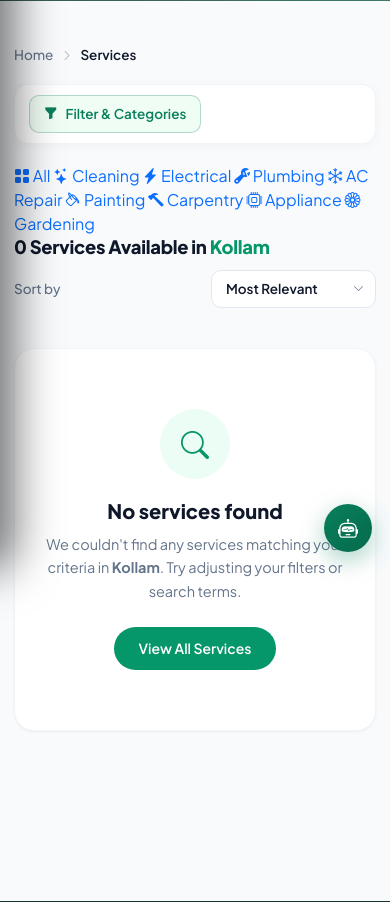
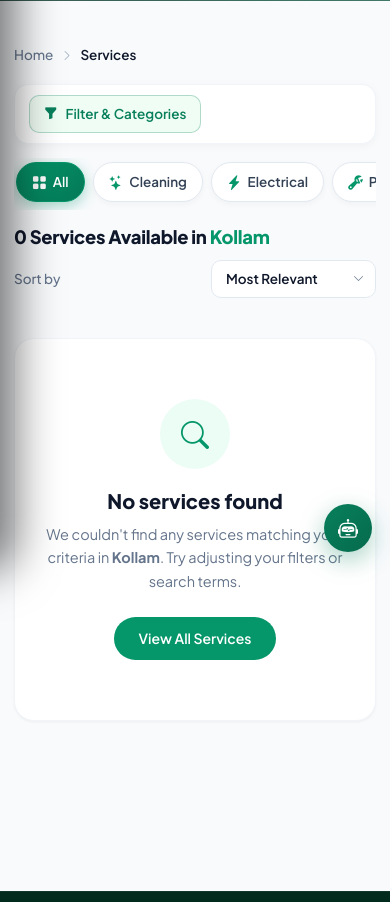
Before and after one commit to AgenticxKnowledgesolutions/LAMO, a Django app: page /service_page/ in a window 390 px wide. Shown: the part 436-1338 px from the top of the page. Run offline with Django 5.2, Linux system fonts and the light colour scheme; data that the repository does not hold is empty; some libraries are stand-ins or nearby versions; some web fonts are replaced.

Commit message:
fix(ui): remove duplicate location change in mobile drawer and style mobile category chips

```diff
--- a/lamo/lamoapp/static/css/lamo_service-service_page.css
+++ b/lamo/lamoapp/static/css/lamo_service-service_page.css
@@ -708,6 +708,75 @@
     color: #EF4444;
 }
 
+/* ==========================================================================
+   MOBILE CATEGORIES CHIPS SCROLLBAR (SWIPEABLE HORIZONTAL PILLS)
+   ========================================================================== */
+.mobile-categories-chips-wrap {
+    margin: -6px 0 16px 0;
+    width: 100%;
+    overflow: hidden;
+}
+
+.mobile-categories-scroll {
+    display: flex;
+    align-items: center;
+    gap: 8px;
+    overflow-x: auto;
+    padding: 4px 2px 8px;
+    scrollbar-width: none;
+    -ms-overflow-style: none;
+    -webkit-overflow-scrolling: touch;
+}
+
+.mobile-categories-scroll::-webkit-scrollbar {
+    display: none;
+    width: 0;
+    height: 0;
+}
+
+.mobile-cat-chip {
+    display: inline-flex;
+    align-items: center;
+    gap: 6px;
+    padding: 8px 15px;
+    border-radius: 9999px;
+    background: #FFFFFF;
+    border: 1.5px solid #E2E8F0;
+    color: #334155 !important;
+    font-size: 0.84rem;
+    font-weight: 600;
+    white-space: nowrap;
+    text-decoration: none !important;
+    box-shadow: 0 2px 6px rgba(0, 0, 0, 0.04);
+    transition: all 0.22s cubic-bezier(0.16, 1, 0.3, 1);
+    flex-shrink: 0;
+}
+
+.mobile-cat-chip:hover {
+    background: #ECFDF5;
+    border-color: #A7F3D0;
+    color: #059669 !important;
+    transform: translateY(-1px);
+    box-shadow: 0 4px 10px rgba(5, 150, 105, 0.12);
+}
+
+.mobile-cat-chip i {
+    font-size: 0.92rem;
+    color: #059669;
+    transition: color 0.2s ease;
+}
+
+.mobile-cat-chip.active {
+    background: linear-gradient(135deg, #059669 0%, #047857 100%);
+    border-color: #059669;
+    color: #FFFFFF !important;
+    box-shadow: 0 4px 14px rgba(5, 150, 105, 0.35);
+}
+
+.mobile-cat-chip.active i {
+    color: #FFFFFF !important;
+}
+
 .mobile-filter-overlay {
     position: fixed;
     inset: 0;
--- a/lamo/templates/base.html
+++ b/lamo/templates/base.html
@@ -391,17 +391,6 @@
                   <span data-i18n="nav_notifications">Notifications</span>
                 </a>
                 {% endif %}
-              </li>
-
-              <!-- 5. LOCATION / CHANGE DISTRICT (Mobile Menu Item) -->
-              <li class="nav-item d-lg-none">
-                <a class="nav-link" href="?change_district=1">
-                  <i class="bi bi-geo-alt"></i>
-                  <span data-i18n="nav_change_district">Change District</span>
-                  <span class="badge bg-white text-dark border font-monospace nav-drawer-badge" style="font-size:0.75rem; font-weight:600;">
-                    {% if selected_district %}{{ selected_district }}{% elif current_district %}{{ current_district }}{% else %}Kerala{% endif %}
-                  </span>
-                </a>
               </li>
 
               <!-- 6. ACCOUNT / PROFILE (Mobile Menu Item) -->
```
